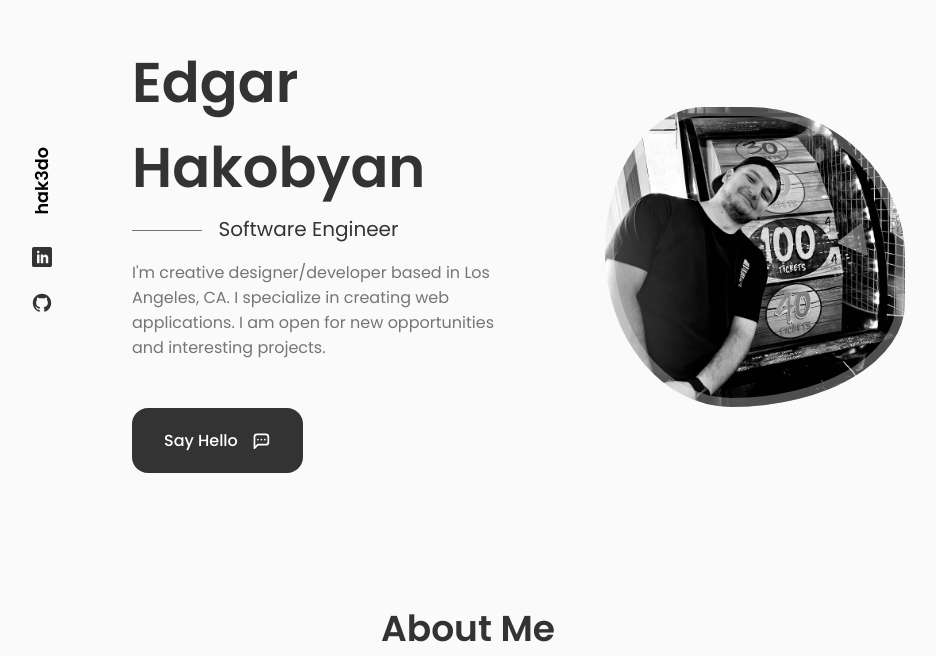
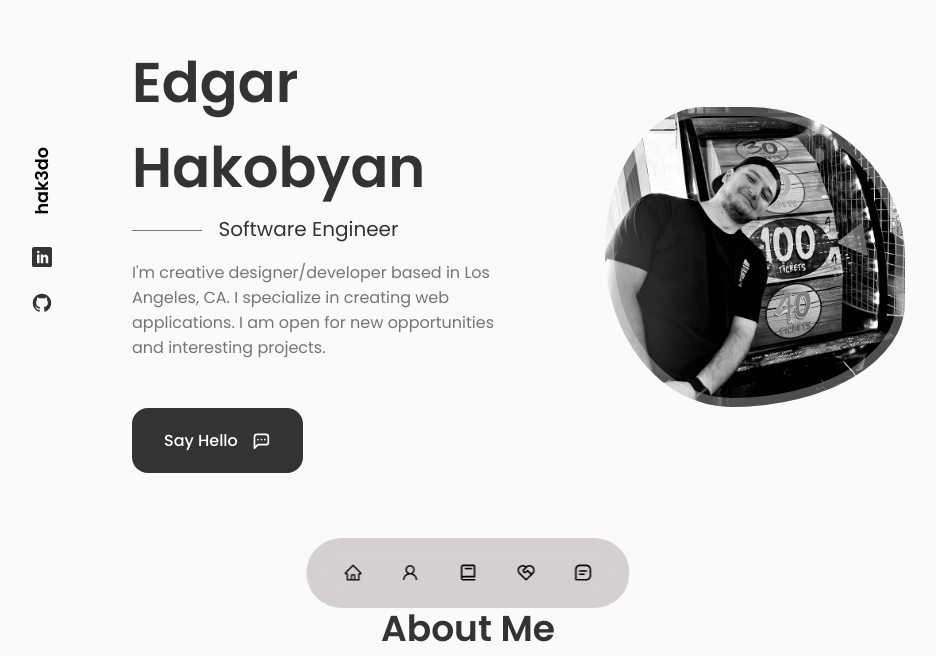
Before and after one commit to hakedo/personal-website, a React (Create React App) app: page / in a window 1280 px wide. Shown: the part 144-800 px from the top of the page, without its empty margins (172-1108 px from the left). Built offline with nearby package versions, Linux system fonts and the light colour scheme.

Commit message:
added floating navigation bar

```diff
--- a/src/App.js
+++ b/src/App.js
@@ -5,6 +5,7 @@ import About from './components/about/About'
 import Skills from './components/skills/Skills'
 import Experience from './components/experience/Experience'
 import Footer from './components/footer/Footer'
+import Nav from './components/navigation/Nav'
 
 const App = () => {
    return (
@@ -13,6 +14,7 @@ const App = () => {
 
          <main className='main'>
             <Home />
+            <Nav />
             <About />
             <Skills />
             <Experience />
--- a/src/components/footer/footer.css
+++ b/src/components/footer/footer.css
@@ -67,7 +67,7 @@
 .footer-copy {
    display: block;
    margin-top: 2rem;
-   margin-bottom: 2rem;
+   margin-bottom: 4rem;
    color: var(--title-color);
    text-align: center;
    font-size: var(--smaller-font-size);
--- /dev/null
+++ b/src/components/navigation/Nav.js
@@ -0,0 +1,41 @@
+import React from 'react'
+import './nav.css'
+import { AiOutlineHome, AiOutlineUser } from 'react-icons/ai'
+import { BiBook, BiMessageSquareDetail } from 'react-icons/bi'
+import { RiServiceLine } from 'react-icons/ri'
+import { useState } from 'react'
+
+const Nav = () => {
+   const [activeNav, setActiveNav] = useState('#header');
+   return (
+      <nav>
+         <a href="#home"
+            onClick={() => setActiveNav('#home')}
+            className={activeNav === '#home' ? 'active' : ''}>
+            <AiOutlineHome />
+         </a>
+         <a href="#about"
+            onClick={() => setActiveNav('#about')}
+            className={activeNav === '#about' ? 'active' : ''}>
+            <AiOutlineUser />
+         </a>
+         <a href="#experience"
+            onClick={() => setActiveNav('#experience')}
+            className={activeNav === '#experience' ? 'active' : ''}>
+            <BiBook />
+         </a>
+         <a href="#portfolio"
+            onClick={() => setActiveNav('#portfolio')}
+            className={activeNav === '#portfolio' ? 'active' : ''}>
+            <RiServiceLine />
+         </a>
+         <a href="#contact"
+            onClick={() => setActiveNav('#contact')}
+            className={activeNav === '#contact' ? 'active' : ''}>
+            <BiMessageSquareDetail />
+         </a>
+      </nav>
+   )
+}
+
+export default Nav;
--- /dev/null
+++ b/src/components/navigation/nav.css
@@ -0,0 +1,34 @@
+nav {
+   background: rgba(102, 87, 87, 0.256);
+   width: max-content;
+   display: block;
+   padding: 0.8rem 1.5rem;
+   z-index: 2;
+   position: fixed;
+   left: 50%;
+   transform: translateX(-50%);
+   bottom: 3rem;
+   display: flex;
+   gap: 0.8rem;
+   border-radius: 3rem;
+   backdrop-filter: blur(15px);
+}
+
+nav a {
+   background: transparent;
+   padding: 0.8rem;
+   border-radius: 50%;
+   display: flex;
+   color: rgb(0, 0, 0);
+   font-size: 1.2rem;
+   transition: all 100ms ease;
+}
+
+nav a:hover {
+   background: rgba(0, 0, 0, 0.3);
+}
+
+nav a.active {
+   background: rgba(0, 0, 0, 0.3);
+   color: white;
+}
```
